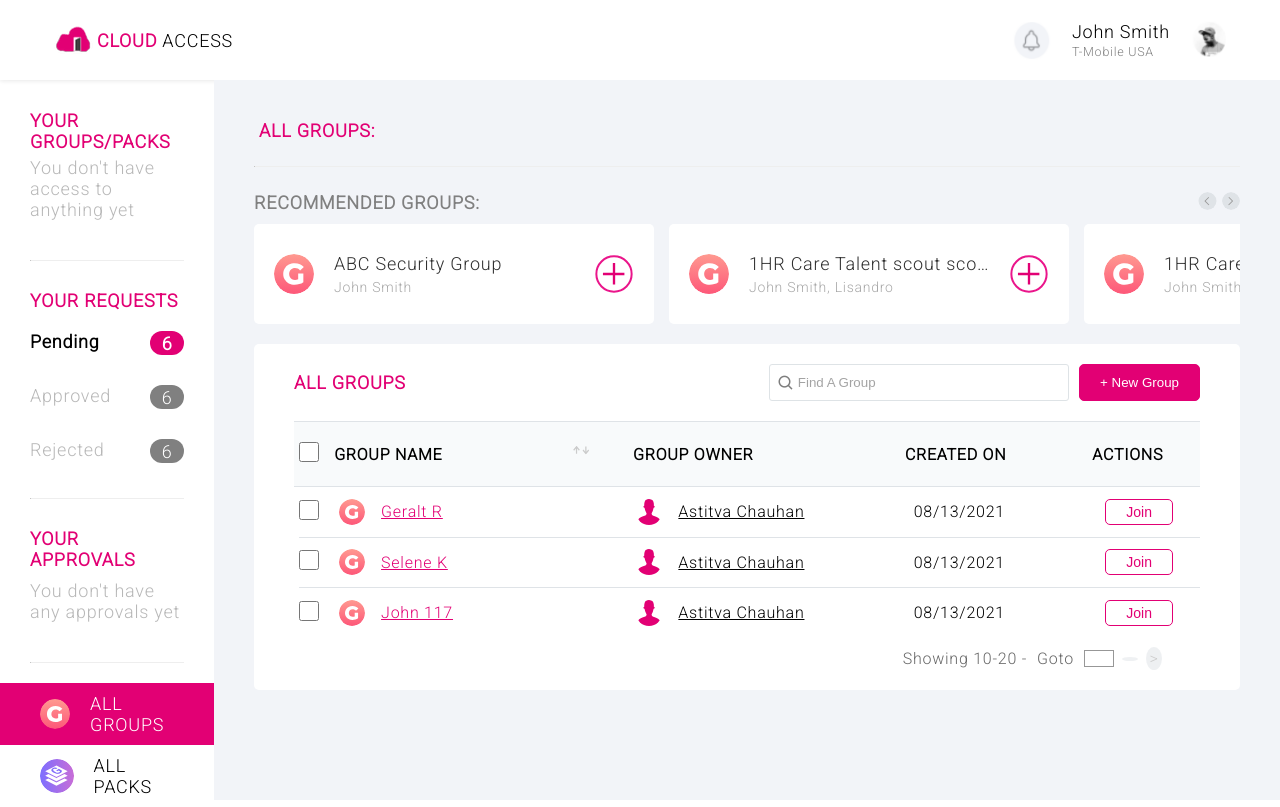
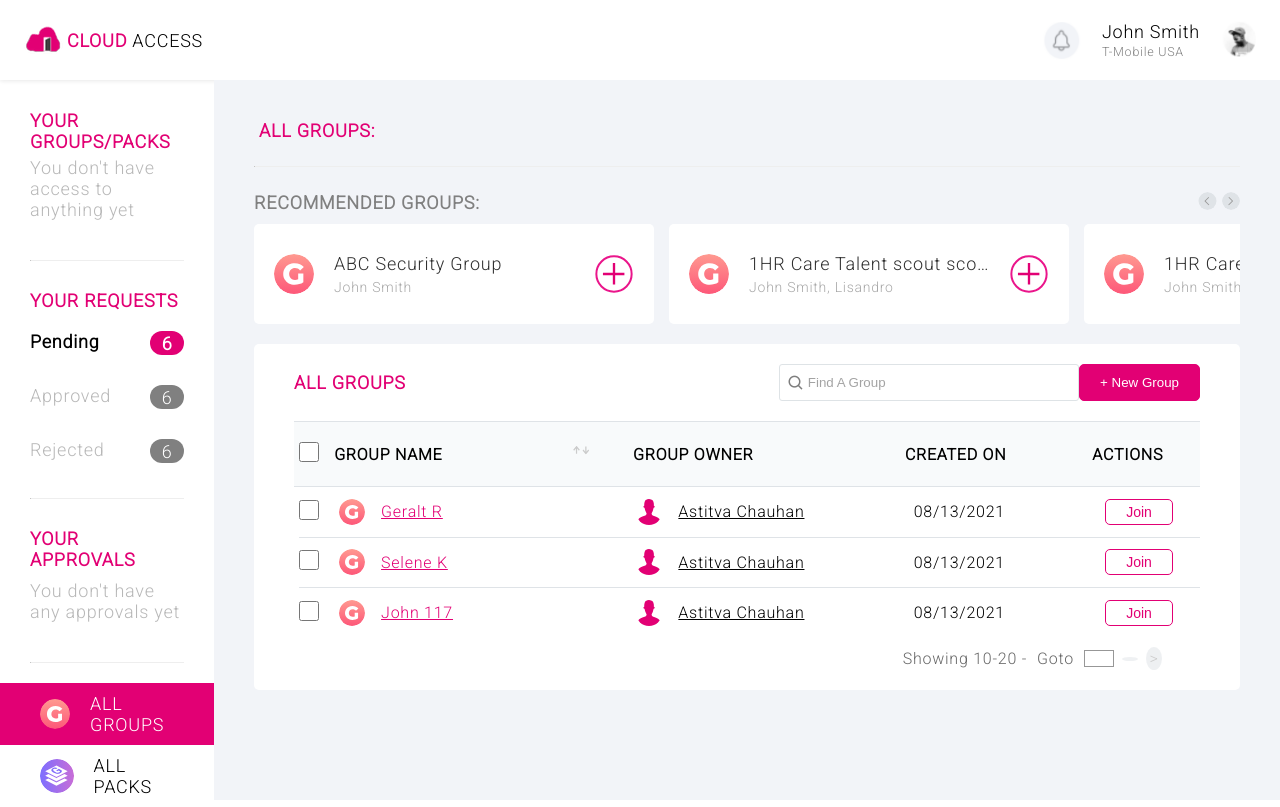
Before and after one commit to Silspd90/Cloud-access, a PHP site: page /home.html in a window 1280 px wide. Run offline with PHP 8.4, Linux system fonts and the light colour scheme.

Commit message:
Balance changes

```diff
--- a/css/style.css
+++ b/css/style.css
@@ -34,8 +34,8 @@ header {
   justify-content: space-between;
   max-height: 4rem;
   height: 5rem;
-  padding-left: 2.5rem;
-  padding-right: 2.5rem;
+  padding-left: 1rem;
+  padding-right: 1rem;
 }
 
 strong {
@@ -304,7 +304,6 @@ th:nth-child(3) {
   background-color: #e20074;
   border-radius: 5px;
   font-weight: 500;
-  margin-left: 0.5rem;
   border: none;
   color: white;
   border: 1px solid #e20074;
@@ -561,7 +560,7 @@ th:nth-child(3) {
     display: none;
   }
   .mediagroup0 {
-    width: 50%;
+    width: 29%;
   }
 }
 
@@ -700,14 +699,14 @@ th:nth-child(3) {
 
   .bx {
     position: absolute;
-    left: 0.4rem;
+    left: 0.1rem;
     opacity: 0.5;
     padding-top: 0.7rem;
     padding-left: 0.5rem;
   }
-  #inputtext {
+  /* #inputtext {
     margin-left: 0.5rem;
-  }
+  } */
   .parent_side_navbar {
     display: none;
   }
@@ -753,6 +752,7 @@ th:nth-child(3) {
   }
   .btnx {
     margin-right: 0.5rem;
+    margin-left: 0.5rem;
   }
   .top_child_navbar_eleL_group {
     margin-left: 0.5rem;
--- a/home.html
+++ b/home.html
@@ -213,9 +213,7 @@
                     id="inputtext"
                     onkeyup="processChange()"
                     type="text"
-                    placeholder=" Find A Group"
-                    style="font-family: Arial, FontAwesome"
-                  />
+                    placeholder=" Find A Group"/>
                   <button class="newgroup">+ New Group</button>
                 </div>
               </div>
```
